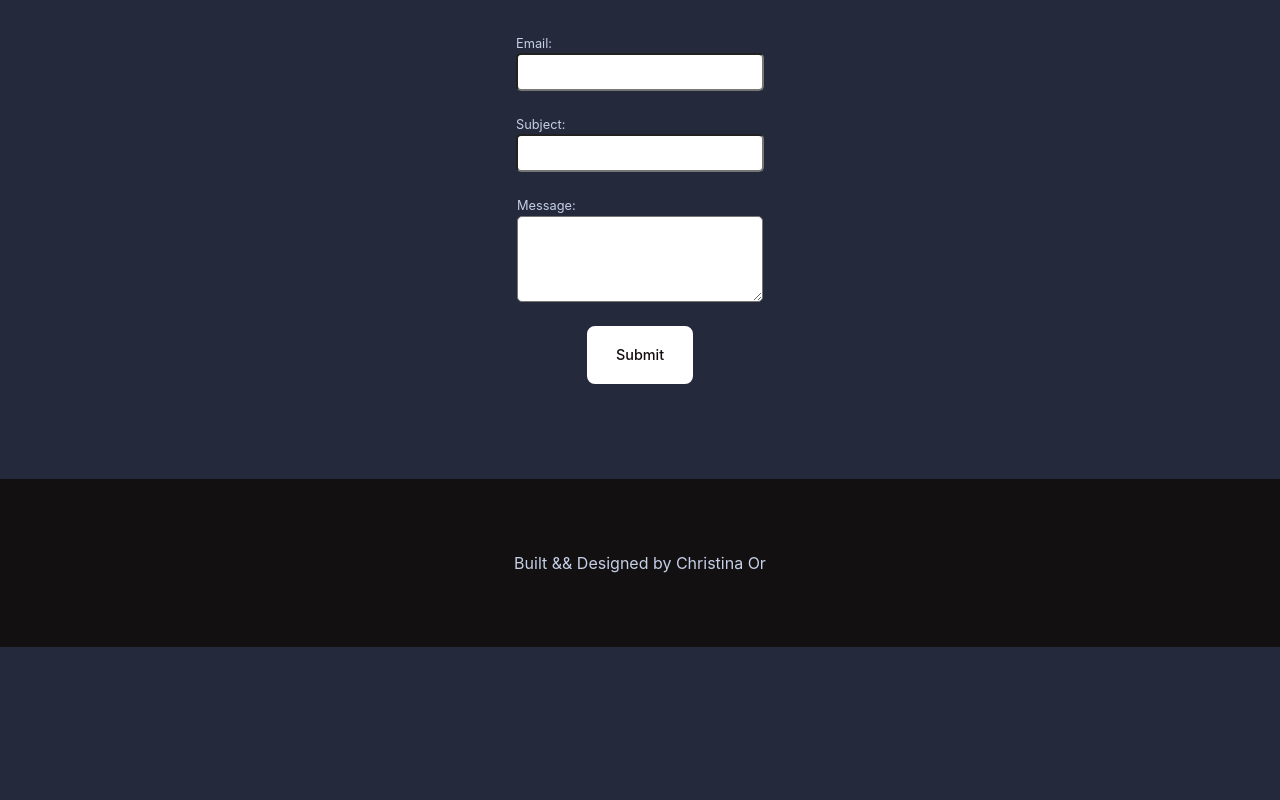
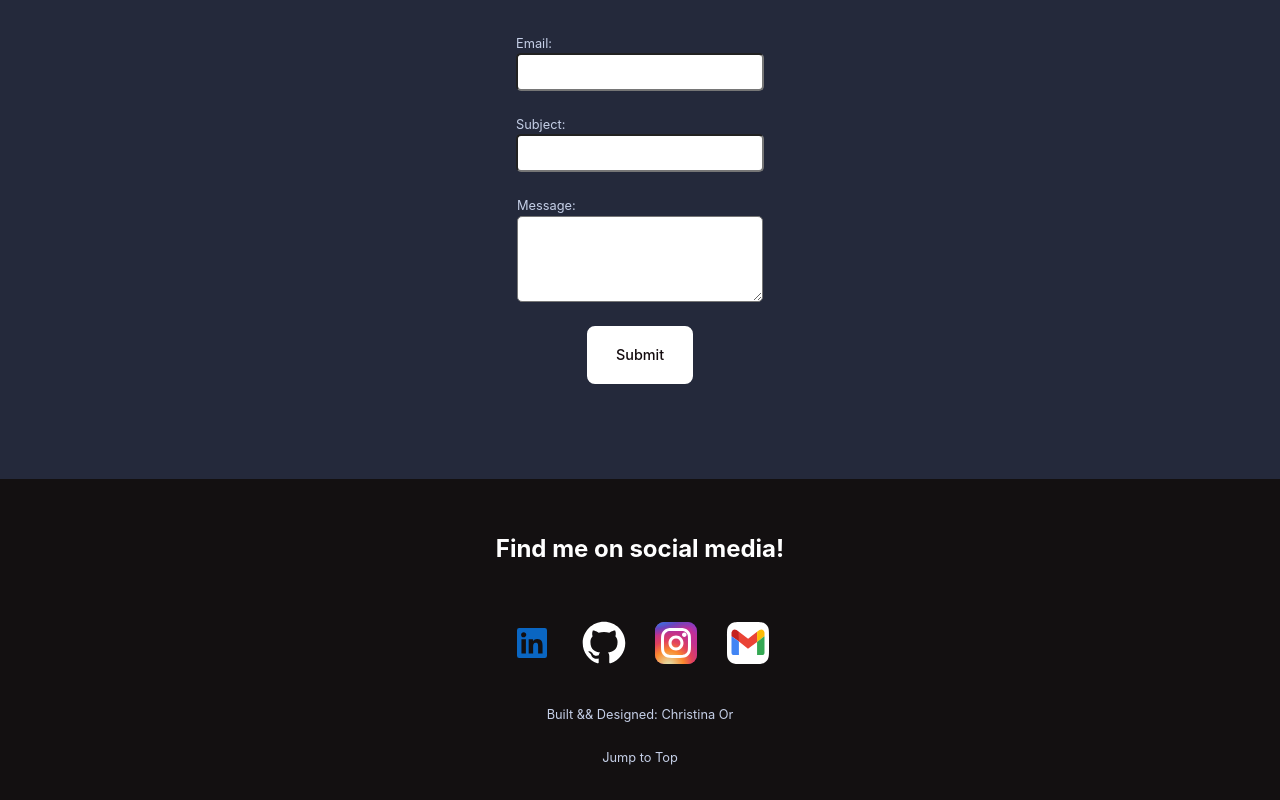
Before and after one commit to christinaor/christinaor.github.io, a React (Vite) app: page / in a window 1280 px wide. Shown: the part 3003-3803 px from the top of the page. Before the commit the page ends 3650 px from the top, so only its background shows below. Built offline with nearby package versions, Linux system fonts and the light colour scheme.

Commit message:
Create new footer

```diff
--- a/src/App.tsx
+++ b/src/App.tsx
@@ -1,6 +1,7 @@
 import About from './components/About/About';
 import Contact from './components/Contact/Contact';
 import Experiences from './components/Experiences/Experiences';
+import Footer from './components/Footer/Footer';
 import Hero from './components/Hero/Hero';
 import NavBar from './components/NavBar/NavBar';
 
@@ -19,9 +20,7 @@ export default function App() {
         <Experiences />
         <Contact />
       </div>
-      <footer>
-        <div>Built && Designed by Christina Or</div>
-      </footer>
+      <Footer />
     </div>
   )
 };
--- a/src/components/Contact/styles.module.scss
+++ b/src/components/Contact/styles.module.scss
@@ -16,15 +16,15 @@
   text-align: center;
 }
 
-.contactLinks ul {
-  display: flex;
-  flex-direction: row;
-}
+// .contactLinks ul {
+//   display: flex;
+//   flex-direction: row;
+// }
 
-.contactLinks ul li img {
-  width: 3rem;
-  padding: 0 0.8rem;
-}
+// .contactLinks ul li img {
+//   width: 3rem;
+//   padding: 0 0.8rem;
+// }
 
 // @media only screen and (min-width: 481px) {
 //   .contactMe {
--- /dev/null
+++ b/src/components/Footer/Footer.jsx
@@ -0,0 +1,44 @@
+import gmailIcon from '../../assets/social-media-logos/gmail-svgrepo-com.svg'
+import githubIcon from '../../assets/social-media-logos/github-logo-svgrepo-com.svg'
+import instagramIcon from '../../assets/social-media-logos/instagram-1-svgrepo-com.svg'
+import linkedinIcon from '../../assets/social-media-logos/linkedin-svgrepo-com.svg'
+
+import styles from './styles.module.scss';
+
+export default function Footer() {
+  return (
+    <footer id="about" className={styles.footer}>
+      <h2 className={styles.footerTitle}>Find me on social media!</h2>
+
+      <div className={`${styles.contactLinks}`}>
+        <ul>
+          <li>
+            <a className="linkedin" href="https://www.linkedin.com/in/christina-or">
+              <img src={linkedinIcon} className="linkedin-logo" alt="LinkedIn logo" />
+            </a>
+          </li>
+          <li>
+            <a className="github" href="https://www.github.com/christinaor">
+              <img src={githubIcon} className="github-logo" alt="GitHub logo" />
+            </a>
+          </li>
+          <li>
+            <a className="instagram" href="https://www.instagram.com/christinahahaaa">
+              <img src={instagramIcon} className="instagram-logo" alt="Instagram logo" />
+            </a>
+          </li>
+          <li>
+            <a id="contact" className="gmail" href={"mailto:".concat(atob("b3IuY2hyaXN0aW5hMjdAZ21haWwuY29t"))} rel="noopener noreferrer">
+              <img src={gmailIcon} className="gmail-logo" alt="Gmail logo" />
+            </a>
+          </li>
+        </ul>
+      </div>
+
+      <div className={styles.footerText}>
+        <div >Built && Designed: Christina Or</div>
+        <a href="#hero"><div>Jump to Top</div></a>
+      </div>
+    </footer>
+  )
+};
--- /dev/null
+++ b/src/components/Footer/styles.module.scss
@@ -0,0 +1,59 @@
+@import 'src/styles/colors.scss';
+
+.footer {
+  display: flex;
+  flex-direction: column;
+  justify-content: center;
+  align-items: center;
+
+  gap: 2rem;
+}
+
+.footerTitle {
+  color: $mainHeaderColor;
+  font-size: 1.5rem;
+  font-weight: 700;
+}
+
+.contactLinks ul {
+  display: flex;
+  flex-direction: row;
+
+  gap: 1.5rem;
+}
+
+.contactLinks ul li img {
+  width: 3rem;
+  // padding: 0 0.8rem;
+}
+
+.footerText {
+  display: flex;
+  flex-direction: column;
+  gap: 1.5rem;
+
+  text-align: center;
+  font-size: 0.8rem;
+}
+
+// @media only screen and (min-width: 481px) {
+// .about {
+//     margin-bottom: 8vh;
+//     display: flex;
+//     flex-direction: column;
+//     justify-content: center;
+//     align-items: center;
+//   }
+
+//   .header {
+//     font-size: clamp(20px, 6vw, 30px);
+//     margin: 2vh;
+//     padding: 0;
+//   }
+
+//   .blurb {
+//     font-size: clamp(14px, 4vw, 20px);
+//     color: #4f518c;
+//     // margin: 13px;
+//   }
+// }
--- a/src/styles/global.scss
+++ b/src/styles/global.scss
@@ -28,6 +28,8 @@ html, body {
 
 html {
   font-size: 100%;
+
+  scroll-behavior: smooth;
 }
 
 ul {
@@ -80,14 +82,10 @@ a:link, a:visited, a:hover, a:active {
 // }
 
 footer {
-  display: flex;
-  justify-content: center;
-
-  padding: 4.5rem 0;
+  padding: 2rem 0;
 
   color: $mainTextColor;
   background-color: $footerBackground;
-  // box-shadow: 8px 0 0 0 $mainTextColorBlack;
 }
 
 h1, h2 {
```
Also changed, not shown: src/components/Contact/Contact.tsx (+0 -28 lines), src/assets/social-media-logos/github-logo-svgrepo-com.svg (added), src/assets/social-media-logos/github-svgrepo-com.svg (deleted).
